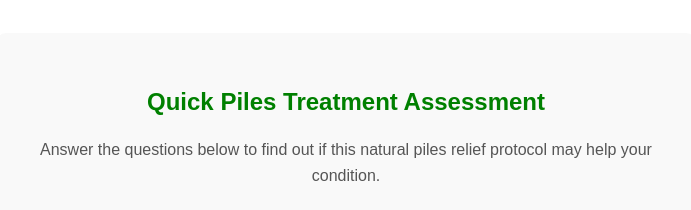
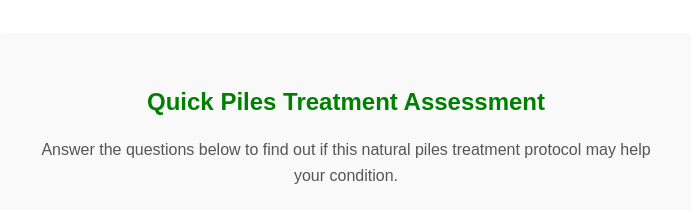
Before and after one commit to eMonei002/pile-website, a plain HTML site: page index.html in a window 1280 px wide. Shown: the part 3860-4070 px from the top of the page, 294-985 px from the left. Drawn offline with nearby package versions, Linux system fonts and the light colour scheme; a script that the page names is missing.

Commit message:
Update index.html

```diff
--- a/index.html
+++ b/index.html
@@ -143,7 +143,7 @@
 <h2>Quick Piles Treatment Assessment</h2>
 
 <p class="assessment-subtitle">
-Answer the questions below to find out if this natural piles relief protocol may help your condition.
+Answer the questions below to find out if this natural piles treatment protocol may help your condition.
 </p>
 
 <form id="pilesForm">
```
